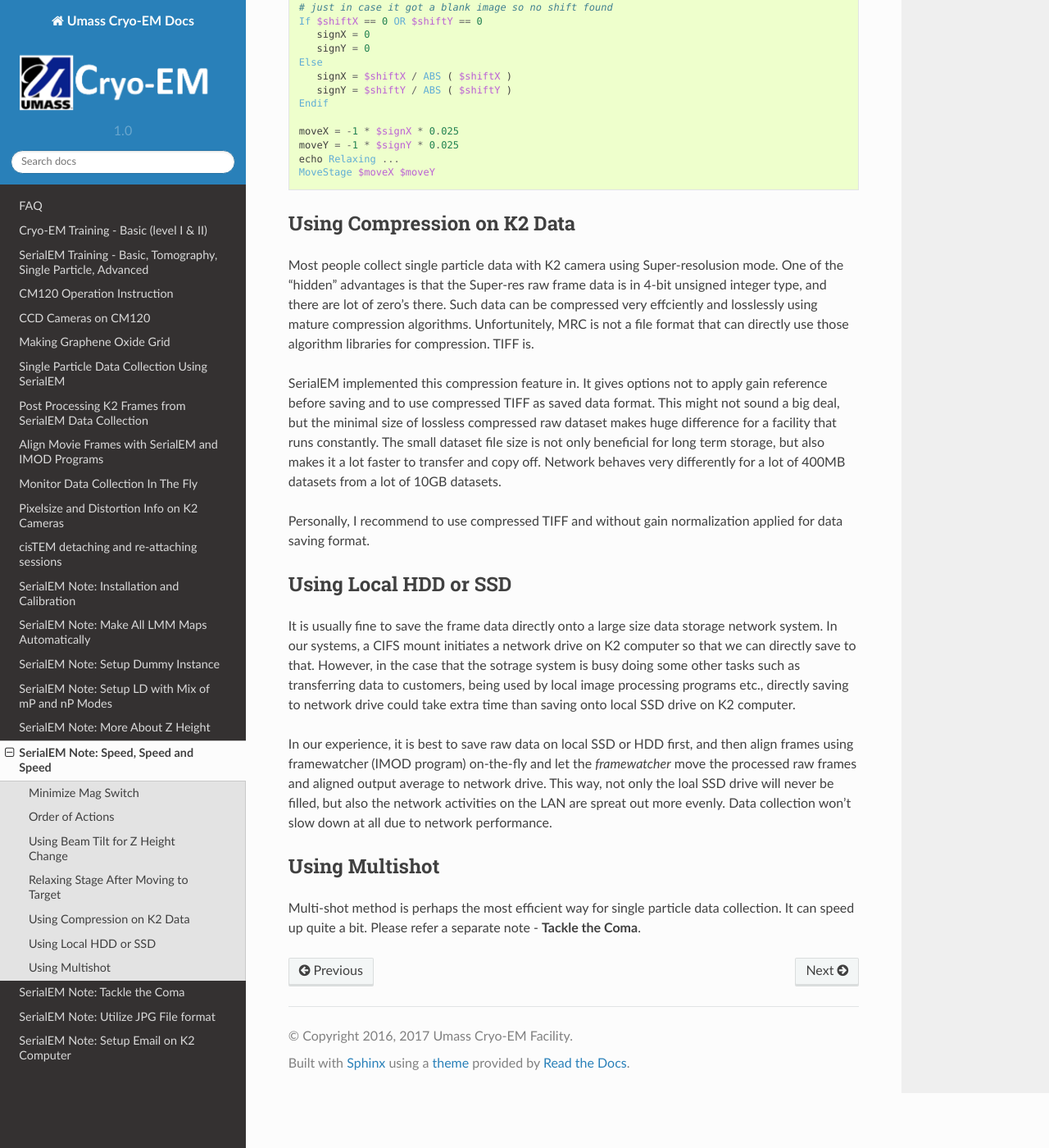
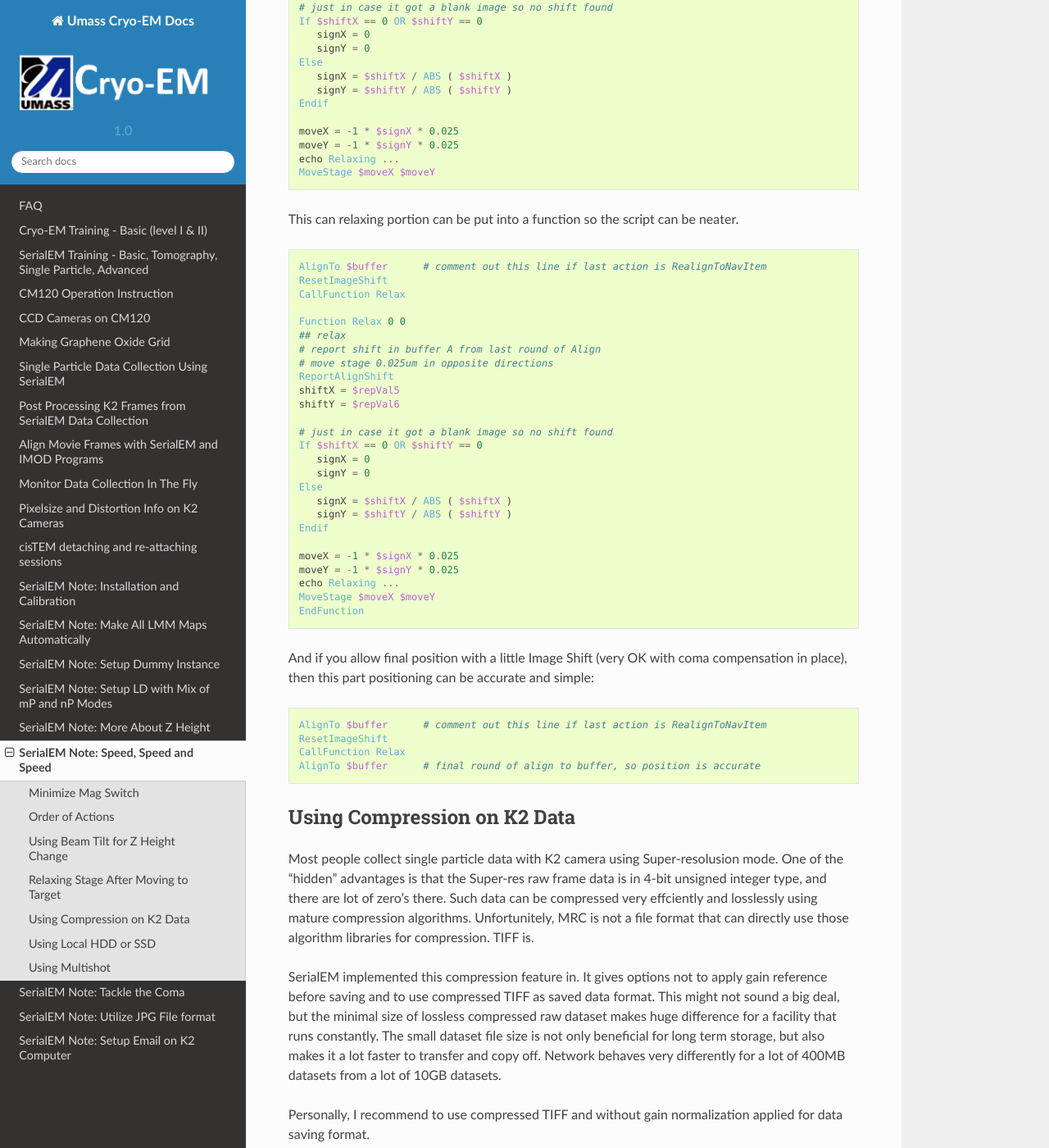
Before and after one commit to xuchen66/sphinx-emdocs, a Sphinx documentation site: the page built from source/serialEM-note-speed-speed-speed.rst, in a window 1280 px wide and 1400 px high, scrolled down 3921 px. Shown: the whole window at 82% size. Built offline with Sphinx 7.4.7 and the Read the Docs theme 2.0.0, drawn with Linux system fonts in a browser that asks for light colours; pages that are not in the unit, such as notebooks, are missing from menus.

Commit message:
Update serialEM-note-speed-speed-speed.rst

```diff
--- a/source/serialEM-note-speed-speed-speed.rst
+++ b/source/serialEM-note-speed-speed-speed.rst
@@ -171,6 +171,46 @@
    echo Relaxing ...
    MoveStage $moveX $moveY
 
+This can relaxing portion can be put into a function so the script can be neater.
+
+.. code-block:: ruby
+
+   AlignTo $buffer      # comment out this line if last action is RealignToNavItem
+   ResetImageShift
+   CallFunction Relax
+
+   Function Relax 0 0
+   ## relax
+   # report shift in buffer A from last round of Align
+   # move stage 0.025um in opposite directions
+   ReportAlignShift
+   shiftX = $repVal5
+   shiftY = $repVal6
+
+   # just in case it got a blank image so no shift found
+   If $shiftX == 0 OR $shiftY == 0
+      signX = 0
+      signY = 0
+   Else
+      signX = $shiftX / ABS ( $shiftX )
+      signY = $shiftY / ABS ( $shiftY )
+   Endif
+
+   moveX = -1 * $signX * 0.025
+   moveY = -1 * $signY * 0.025
+   echo Relaxing ...
+   MoveStage $moveX $moveY
+   EndFunction
+
+And if you allow final position with a little Image Shift (very OK with coma compensation in place), then this part positioning can be accurate and simple:
+
+.. code-block:: ruby
+
+   AlignTo $buffer      # comment out this line if last action is RealignToNavItem
+   ResetImageShift
+   CallFunction Relax
+   AlignTo $buffer      # final round of align to buffer, so position is accurate
+
 .. _using_compression:
 
 Using Compression on K2 Data
```
Also changed, not shown: other parts of source/serialEM-note-speed-speed-speed.rst (+1 -1 lines).
